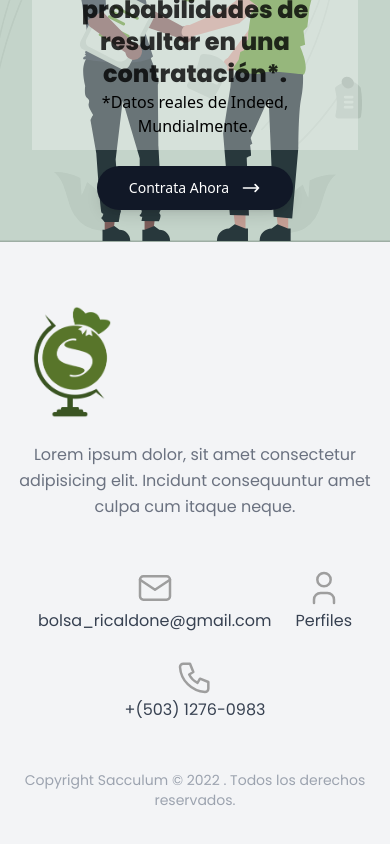
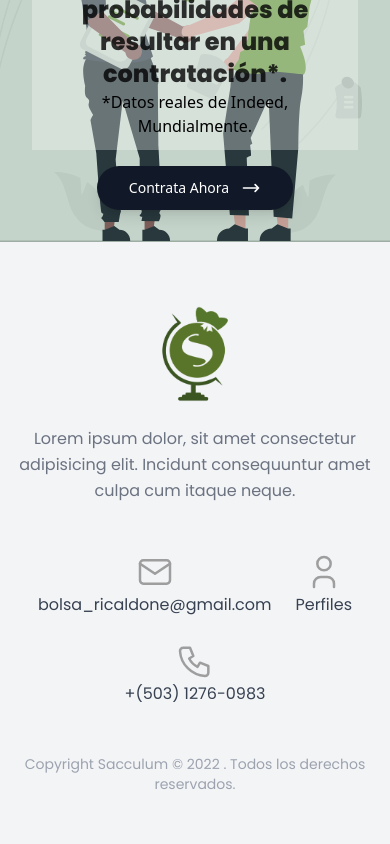
Before and after one commit to jromerooo2/portal-bolsa-ricaldone, a Next.js app: page / in a window 390 px wide. Shown: the part 1723-2567 px from the top of the page. Built offline with nearby package versions, Linux system fonts and the light colour scheme; no server answers.

Commit message:
responsive

```diff
--- a/components/Footer.js
+++ b/components/Footer.js
@@ -13,7 +13,7 @@ return (
                         <div className="flex justify-center text-teal-600 lg:justify-start">
                         </div>
                         <img
-                        className="h-28"
+                        className="h-24 mx-auto md:h-28"
                         src='/logo.png'>
                         </img>
                         <p
```
